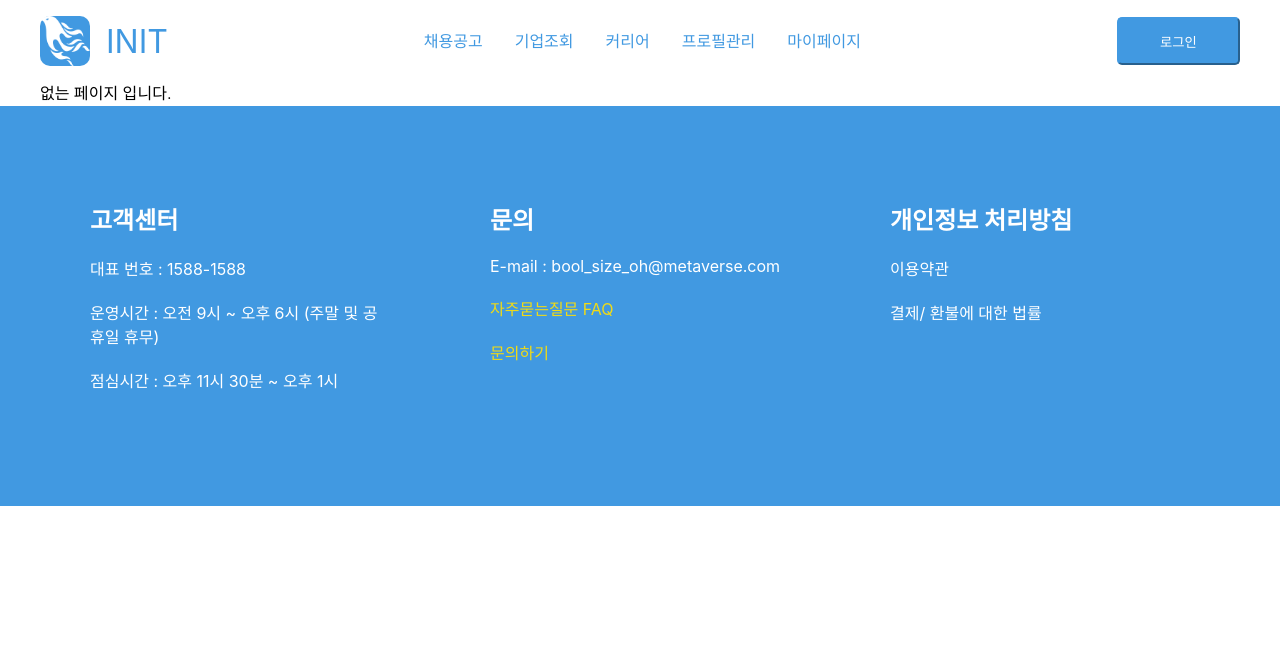
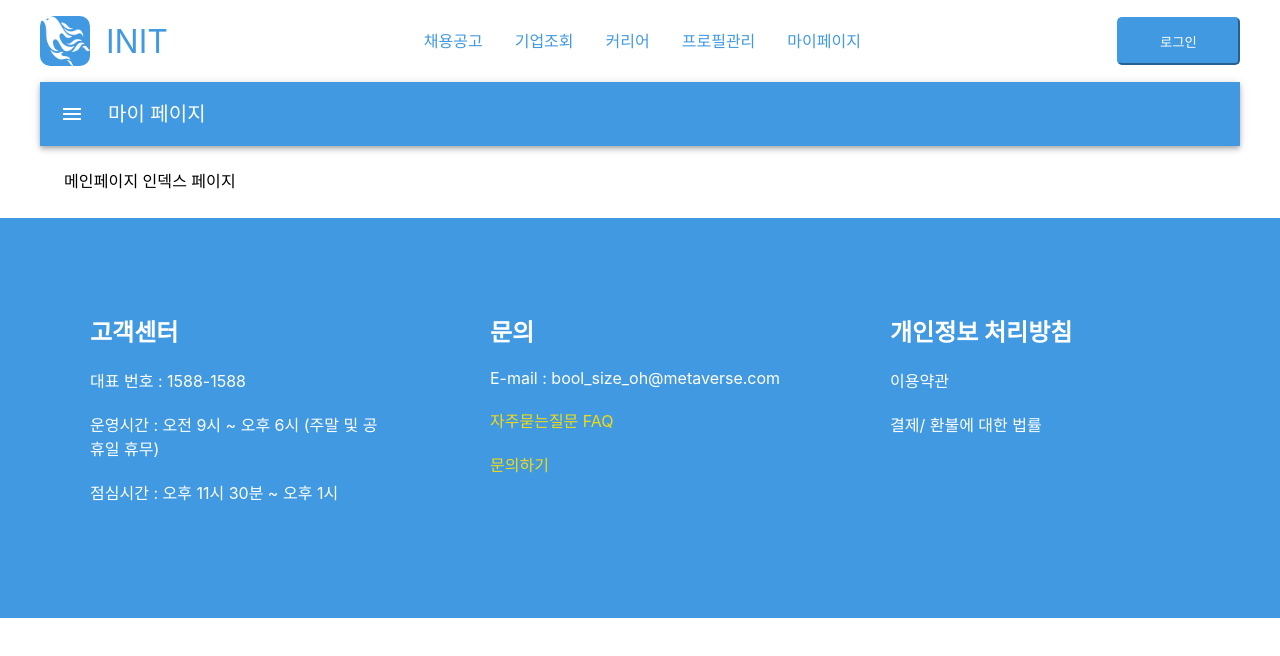
Before and after one commit to mtvsteampheonix/INITCLIENT, a React (Create React App) app: page /mypage in a window 1280 px wide. Shown: the top 656 px of the page. Built offline with nearby package versions, Linux system fonts and the light colour scheme.

Commit message:
Feat: "개인 회원 마이페이지 기본 틀" 추가
협업을 위해 개인회원 마이페이지 구조를 미리 제작함

```diff
--- a/src/components/commons/Header.js
+++ b/src/components/commons/Header.js
@@ -168,6 +168,7 @@ function Header() {
   };
 
   return (
+    <>
       <StyledHeader>
         <HeaderFrame>
           <HeaderLogo>
@@ -196,6 +197,7 @@ function Header() {
           )}
         </HeaderFrame>
       </StyledHeader>
+    </>
   );
 }
 
--- a/src/layouts/Layout.js
+++ b/src/layouts/Layout.js
@@ -5,13 +5,13 @@ import {Container} from '@mui/material';
 
 function Layout() {
   return (
-    <div>
+    <>
       <Header />
-      <Container fixed maxWidth='lg' disableGutters sx={{minWidth: '400px'}}>
+      <Container maxWidth='lg' disableGutters sx={{minWidth: '400px'}}>
         <Outlet />
       </Container>
       <Footer />
-    </div>
+    </>
   );
 }
 
--- /dev/null
+++ b/src/layouts/MyPageLayout.js
@@ -0,0 +1,180 @@
+import {
+  Grid,
+  Drawer,
+  Toolbar,
+  List,
+  Typography,
+  Divider,
+  IconButton,
+  ListItem,
+  ListItemButton,
+  ListItemIcon,
+  ListItemText
+} from '@mui/material';
+import {styled, useTheme} from '@mui/material/styles';
+import MuiAppBar from '@mui/material/AppBar';
+import MenuIcon from '@mui/icons-material/Menu';
+import ChevronLeftIcon from '@mui/icons-material/ChevronLeft';
+import ChevronRightIcon from '@mui/icons-material/ChevronRight';
+import {useState} from 'react';
+import InfoIcon from '@mui/icons-material/Info';
+import ApartmentIcon from '@mui/icons-material/Apartment';
+import HandshakeIcon from '@mui/icons-material/Handshake';
+import HistoryEduIcon from '@mui/icons-material/HistoryEdu';
+import MyPageIndex from '../pages/mypage/MypageIndex';
+import {useSelector, useDispatch} from 'react-redux';
+import {SELECT_SIDEBAR} from './../modules/mypage/myPageSidebarModule';
+import HomeIcon from '@mui/icons-material/Home';
+import Temp from '../pages/Temp';
+import EditMemberInfo from './../pages/mypage/EditMemberInfo';
+import MyProfile from '../pages/mypage/MyProfile';
+import ApplyHistory from './../pages/mypage/ApplyHistory';
+import InterviewHistory from './../pages/mypage/InterviewHistory';
+
+const drawerWidth = 300;
+
+const navList = [
+  '마이페이지 홈',
+  '회원 정보',
+  '마이프로필',
+  '지원 내역',
+  '면접 제안 내역'
+];
+const iconList = [
+  <HomeIcon />,
+  <InfoIcon />,
+  <ApartmentIcon />,
+  <HistoryEduIcon />,
+  <HandshakeIcon />
+];
+
+const Main = styled('main', {shouldForwardProp: (prop) => prop !== 'open'})(
+  ({theme, open}) => ({
+    flexGrow: 1,
+    padding: theme.spacing(3),
+    transition: theme.transitions.create('margin', {
+      easing: theme.transitions.easing.sharp,
+      duration: theme.transitions.duration.leavingScreen
+    }),
+    ...(open && {
+      transition: theme.transitions.create('margin', {
+        easing: theme.transitions.easing.easeOut,
+        duration: theme.transitions.duration.enteringScreen
+      })
+    })
+  })
+);
+
+const AppBar = styled(MuiAppBar, {
+  shouldForwardProp: (prop) => prop !== 'open'
+})(({theme, open}) => ({
+  top: 'auto',
+  right: 'auto',
+  left: 'auto',
+  position: 'relative',
+  transition: theme.transitions.create(['margin', 'width'], {
+    easing: theme.transitions.easing.sharp,
+    duration: theme.transitions.duration.leavingScreen
+  }),
+  ...(open && {
+    // width: `calc(100% - ${drawerWidth}px)`,
+    // marginLeft: `${drawerWidth}px`,
+    transition: theme.transitions.create(['margin', 'width'], {
+      easing: theme.transitions.easing.easeOut,
+      duration: theme.transitions.duration.enteringScreen
+    })
+  })
+}));
+
+const DrawerHeader = styled('div')(({theme}) => ({
+  display: 'flex',
+  alignItems: 'center',
+  padding: theme.spacing(0, 1),
+  // necessary for content to be below app bar
+  ...theme.mixins.toolbar,
+  justifyContent: 'flex-end'
+}));
+
+export default function MyPageLayout() {
+  const theme = useTheme();
+  const [open, setOpen] = useState(false);
+  const sidebarSelector = useSelector((state) => state.myPageSidebarReducer);
+  const dispatch = useDispatch();
+
+  const handleDrawerToggle = () => {
+    setOpen(!open);
+  };
+
+  const onclickSidebarHandler = (index) => {
+    dispatch({type: SELECT_SIDEBAR, payload: index});
+  };
+  console.log(sidebarSelector);
+  return (
+    <>
+      <AppBar open={open}>
+        <Toolbar>
+          <IconButton
+            color='inherit'
+            aria-label='open drawer'
+            onClick={handleDrawerToggle}
+            edge='start'
+            sx={{mr: 2}}
+          >
+            <MenuIcon />
+          </IconButton>
+          <Typography variant='h6' noWrap component='div'>
+            마이 페이지
+          </Typography>
+        </Toolbar>
+      </AppBar>
+      <Drawer
+        sx={{
+          width: drawerWidth,
+          flexShrink: 0,
+          '& .MuiDrawer-paper': {
+            width: drawerWidth,
+            boxSizing: 'border-box'
+          }
+        }}
+        variant='persistent'
+        anchor='left'
+        open={open}
+      >
+        <DrawerHeader>
+          <IconButton onClick={handleDrawerToggle}>
+            {theme.direction === 'ltr' ? (
+              <ChevronLeftIcon />
+            ) : (
+              <ChevronRightIcon />
+            )}
+          </IconButton>
+        </DrawerHeader>
+        <Divider />
+        <List>
+          {navList.map((text, index) => (
+            <ListItem key={text} disablePadding>
+              <ListItemButton onClick={() => onclickSidebarHandler(index)}>
+                <ListItemIcon>{iconList[index]}</ListItemIcon>
+                <ListItemText primary={text} />
+              </ListItemButton>
+            </ListItem>
+          ))}
+        </List>
+        <Divider />
+      </Drawer>
+      <Main>
+        {sidebarSelector.map((isSel, index) => {
+          // 마이페이지 링크 연결
+          const pageList = [
+            <MyPageIndex key={index} />, // 마이페이지 홈
+            <EditMemberInfo key={index} />, // 회원 정보
+            <MyProfile key={index} />, // 마이프로필
+            <ApplyHistory key={index} />, // 지원내역
+            <InterviewHistory key={index} /> // 면접 제안 내역
+          ];
+          return isSel ? pageList[index] : null;
+        })}
+      </Main>
+    </>
+  );
+}
--- a/src/modules/index.js
+++ b/src/modules/index.js
@@ -1,10 +1,11 @@
 import {combineReducers} from 'redux';
 import termsReducer from './regist/termsModule';
 import applyPageListStatsReducer from './applyPageModule';
-
+import myPageSidebarReducer from './mypage/myPageSidebarModule';
 const rootReducer = combineReducers({
   termsReducer,
-  applyPageListStatsReducer
+  applyPageListStatsReducer,
+  myPageSidebarReducer
 });
 
 export default rootReducer;
--- /dev/null
+++ b/src/modules/mypage/myPageSidebarModule.js
@@ -0,0 +1,21 @@
+import {createActions, handleActions} from 'redux-actions';
+const initstate = [1, 0, 0, 0, 0];
+
+export const SELECT_SIDEBAR = 'sidebar/SELECT_SIDEBAR';
+
+const action = createActions({
+  [SELECT_SIDEBAR]: () => {}
+});
+
+const myPageSidebarReducer = handleActions(
+  {
+    [SELECT_SIDEBAR]: (state, {payload}) => {
+      let result = [0, 0, 0, 0, 0];
+      result[payload] = 1;
+      return [...result];
+    }
+  },
+  initstate
+);
+
+export default myPageSidebarReducer;
--- /dev/null
+++ b/src/pages/Temp.js
@@ -0,0 +1,5 @@
+function Temp() {
+  return <>임시 페이지</>;
+}
+
+export default Temp;
--- /dev/null
+++ b/src/pages/mypage/ApplyHistory.js
@@ -0,0 +1,3 @@
+export default function ApplyHistory() {
+  return <>지원 내역 페이지 입니다. 파이팅</>;
+}
--- /dev/null
+++ b/src/pages/mypage/EditMemberInfo.js
@@ -0,0 +1,3 @@
+export default function EditMemberInfo() {
+  return <>회원 정보 편집 페이지입니다.</>;
+}
--- /dev/null
+++ b/src/pages/mypage/InterviewHistory.js
@@ -0,0 +1,3 @@
+export default function InterviewHistory() {
+  return <>면접 제안 내역페이지입니다.</>;
+}
--- /dev/null
+++ b/src/pages/mypage/MyProfile.js
@@ -0,0 +1,3 @@
+export default function MyProfile() {
+  return <>마이프로필 페이지 입니다. 파이팅</>;
+}
--- /dev/null
+++ b/src/pages/mypage/MypageIndex.js
@@ -0,0 +1,10 @@
+import {Typography} from '@mui/material';
+
+function MyPageIndex() {
+  return (
+    <>
+      <Typography>메인페이지 인덱스 페이지</Typography>
+    </>
+  );
+}
+export default MyPageIndex;
--- a/src/routes/MyPageRoute.js
+++ b/src/routes/MyPageRoute.js
@@ -1,10 +1,13 @@
 import {Route, Routes} from 'react-router-dom';
 import Error404 from './../pages/errors/Error404';
+import MyPageLayout from '../layouts/MyPageLayout';
 export default function MyPageRoute() {
   return (
     <Routes>
       {/* //이곳에 페이지 추가해주세요  */}
 
+      <Route index element={<MyPageLayout />} />
+
       <Route path='*' element={<Error404 />} />
     </Routes>
   );
```
Lines whose indentation alone changed are shown as unchanged.
